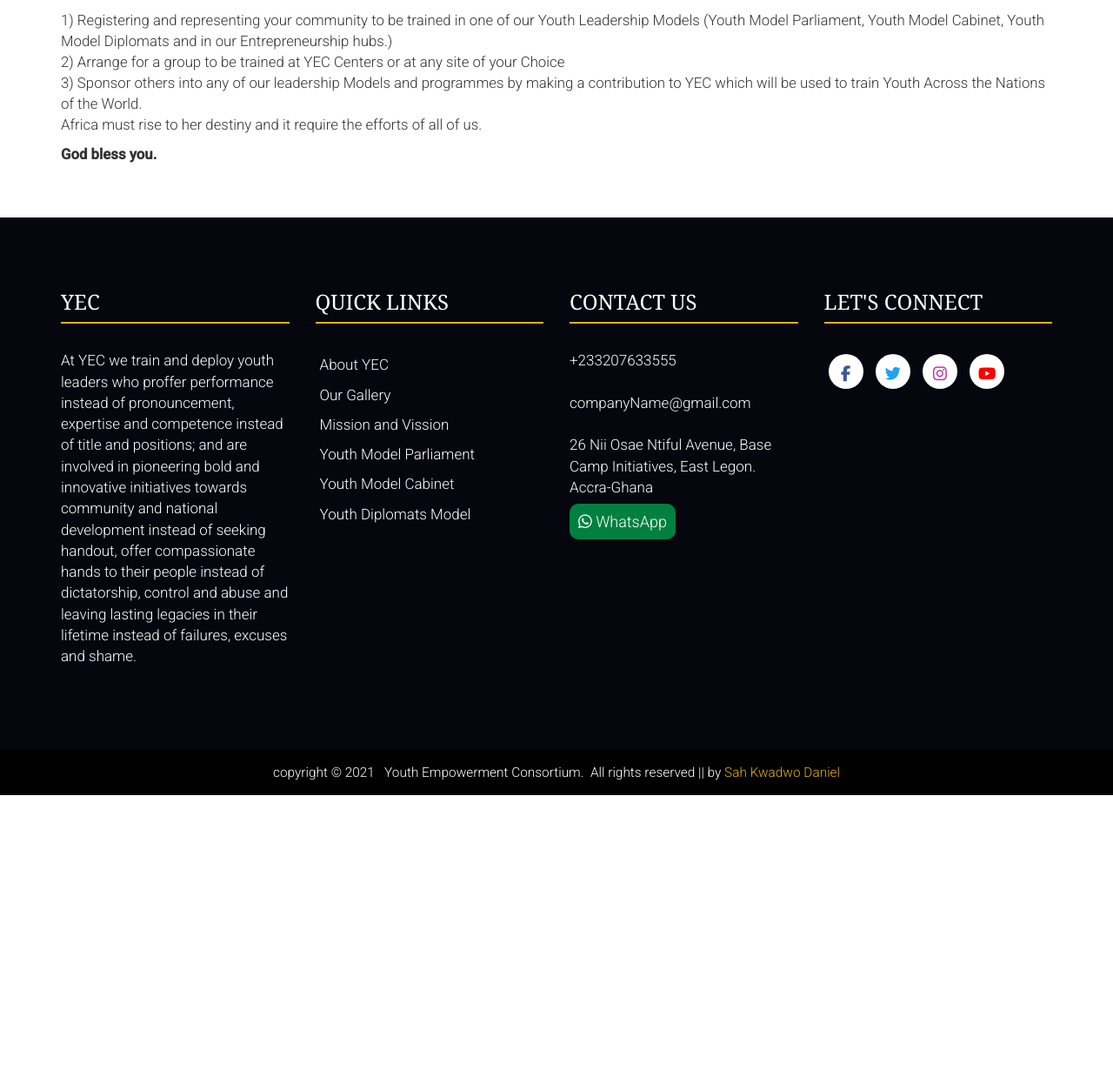
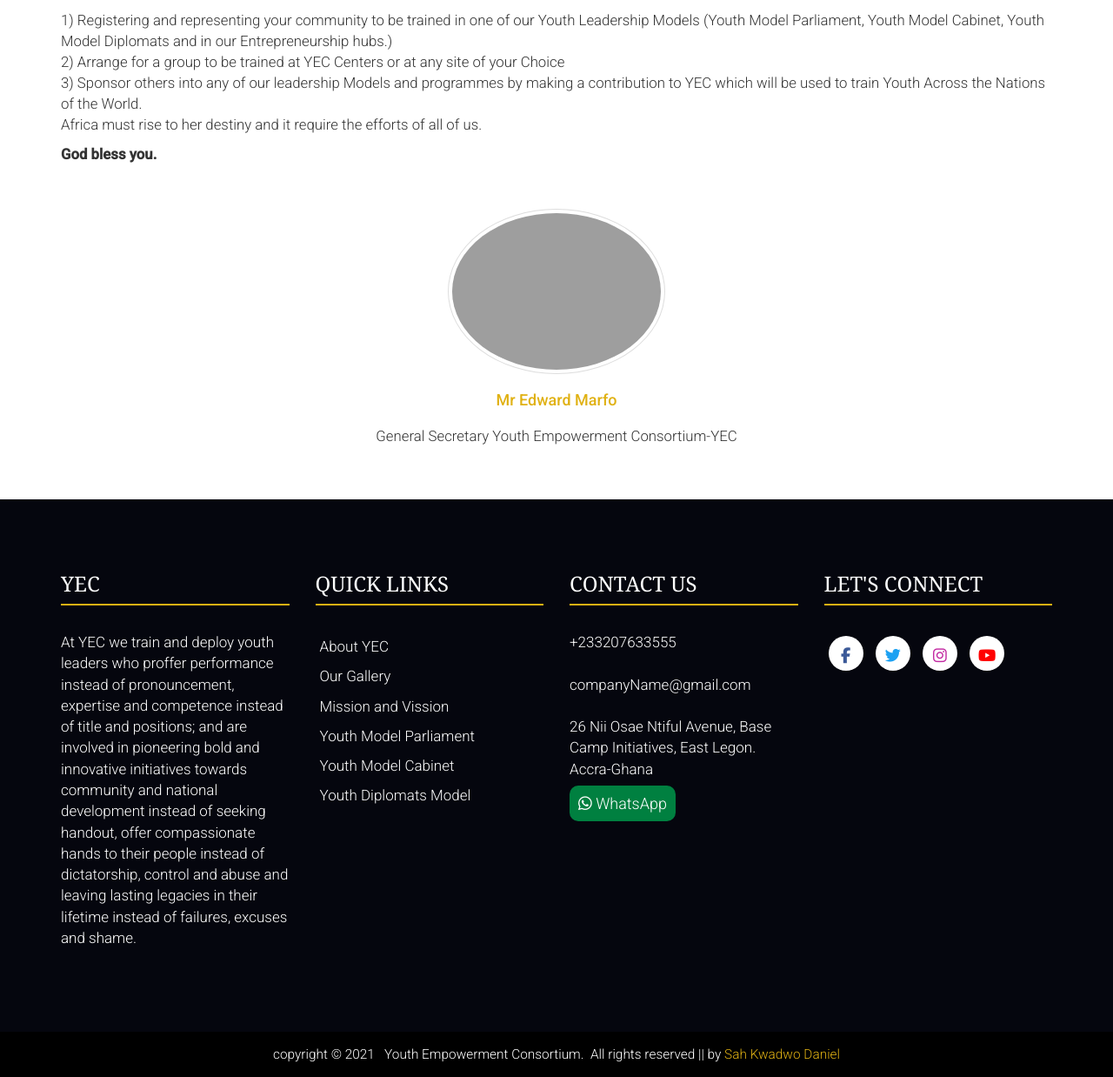
Before and after one commit to Danny-Quan/Danny-Quan, a PHP site: page /welcome_remark.php in a window 1280 px wide. Shown: the part 1034-2272 px from the top of the page at 87% size. Before the commit the page ends 1948 px from the top, so only its background shows below. Run offline with PHP 8.4, Linux system fonts and the light colour scheme; some libraries are stand-ins or nearby versions; grey boxes are pictures that could not be loaded.

Commit message:
Update welcome_remark.php

```diff
--- a/welcome_remark.php
+++ b/welcome_remark.php
@@ -52,6 +52,14 @@ Africa must rise to her destiny and it require the efforts of all of us.<br>
 <p><strong>God bless you.</strong></p>
 
         </p>
+        <br>
+        <br>
+        <div class="secretary_image text-center">
+            <img src="resources/img/our_team/gen_sec.jpg" alt="general secretary" height="250px" width="250px" class="img-circle img-thumbnail">
+            <h4 style="color:rgb(224, 177, 19); padding:10px;">Mr Edward Marfo</h4>
+            <p>General Secretary
+Youth Empowerment Consortium-YEC </p>
+        </div>
     </div>
 </section>
 
```
